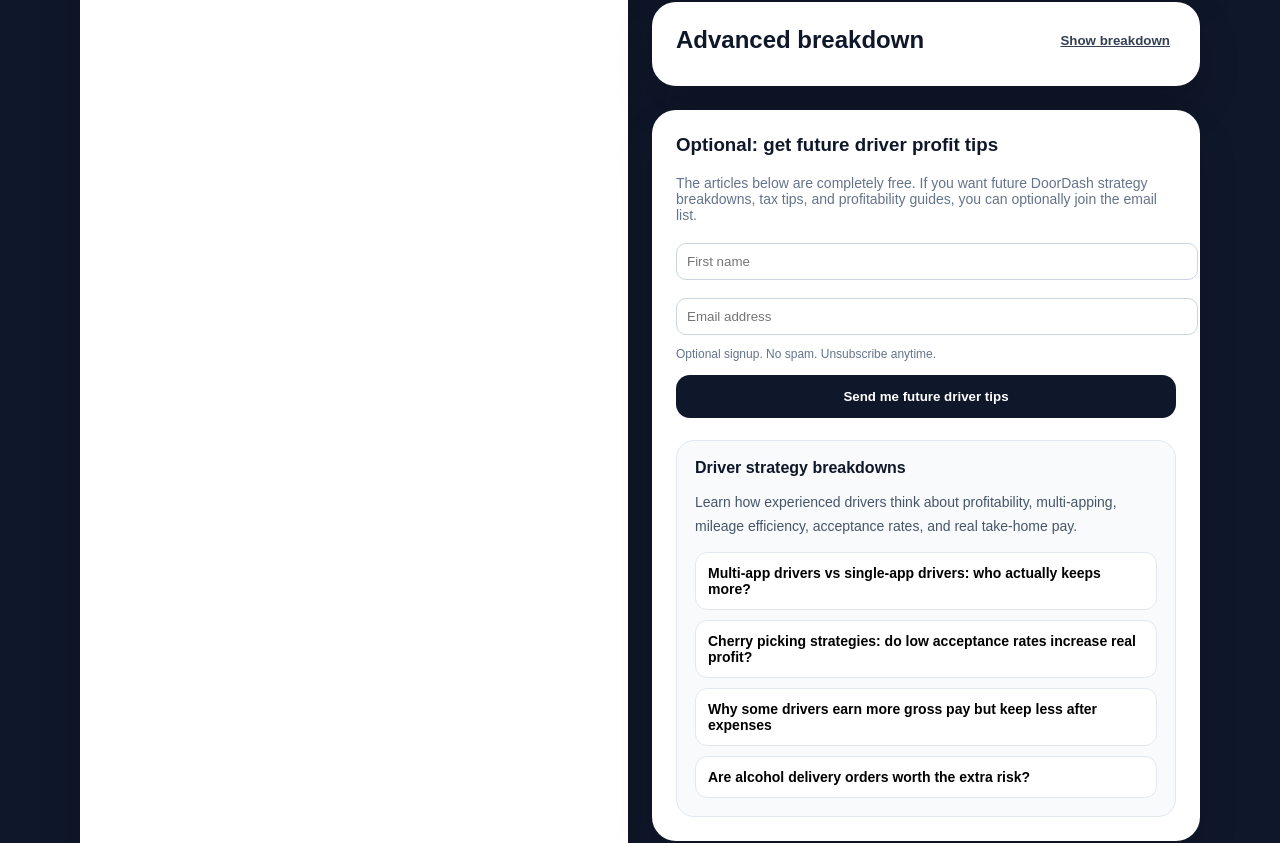
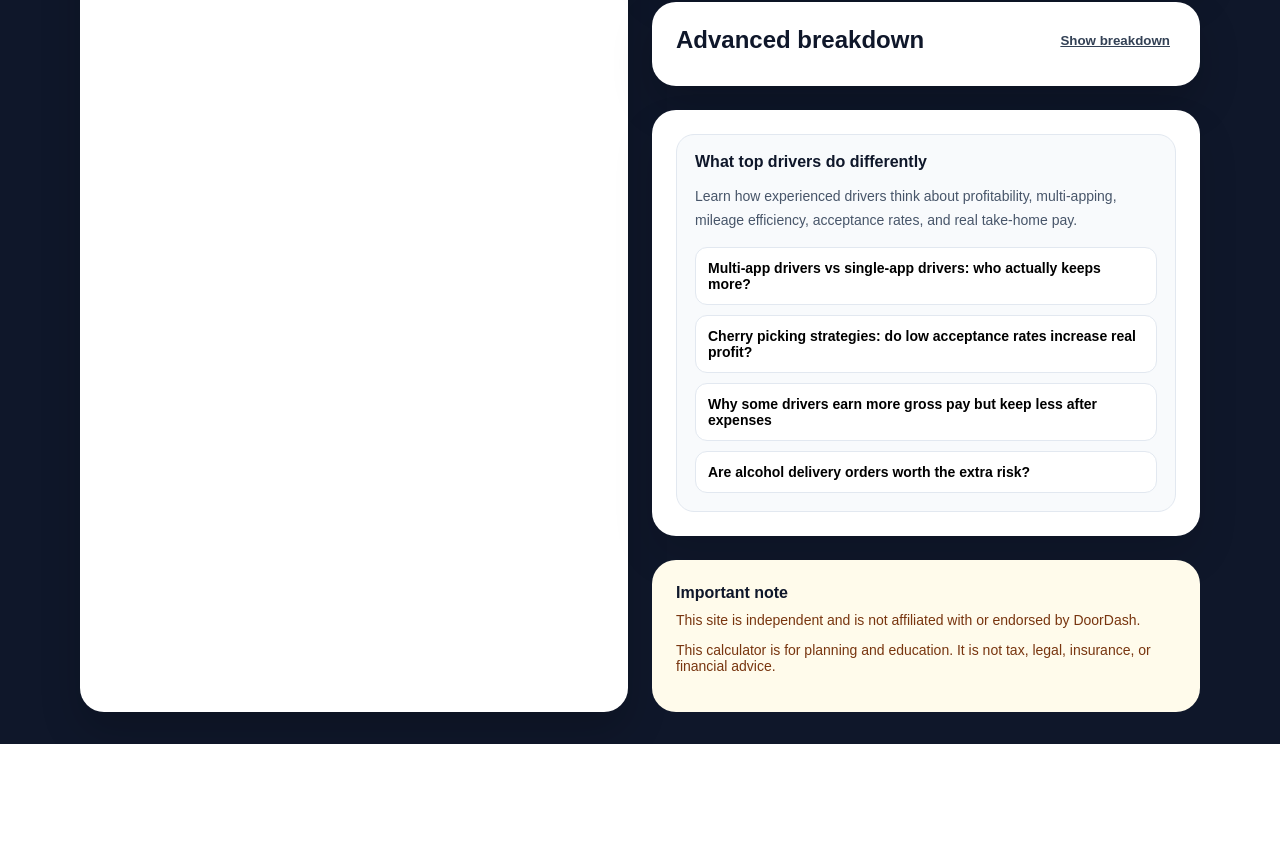
Before and after one commit to ed-crypto/profit-per-mile, a React (Vite) app: page / in a window 1280 px wide. Shown: the part 770-1613 px from the top of the page. After the commit the page ends 1514 px from the top, so only its background shows below. Built offline with nearby package versions, Linux system fonts and the light colour scheme.

Commit message:
update heading

```diff
--- a/src/App.jsx
+++ b/src/App.jsx
@@ -569,23 +569,9 @@ export default function DoorDashProfitCalculator() {
                 </div>
               )}
             </div>
-
             <div style={{ background: "white", borderRadius: "24px", padding: "24px", marginTop: "24px", boxShadow: "0 20px 40px rgba(0,0,0,0.12)" }}>
-              <h3 style={{ marginTop: 0 }}>Optional: get future driver profit tips</h3>
-              <p style={{ color: "#64748b", fontSize: "14px" }}>
-                The articles below are completely free. If you want future DoorDash strategy breakdowns, tax tips, and profitability guides, you can optionally join the email list.
-              </p>
-              <div style={{ display: "grid", gap: "12px", marginTop: "14px" }}>
-                <input type="text" placeholder="First name" style={inputStyle} />
-                <input type="email" placeholder="Email address" style={inputStyle} />
-                <div style={{ fontSize: "12px", color: "#64748b", marginBottom: "2px" }}>Optional signup. No spam. Unsubscribe anytime.</div>
-                <button style={{ background: "#0f172a", color: "white", border: 0, borderRadius: "14px", padding: "14px", fontWeight: 700, cursor: "pointer" }}>
-                  Send me future driver tips
-                </button>
-              </div>
-
-              <div style={{ marginTop: "22px", background: "#f8fafc", borderRadius: "18px", padding: "18px", border: "1px solid #e2e8f0" }}>
-                <strong style={{ display: "block", marginBottom: "10px" }}>Driver strategy breakdowns</strong>
+              <div style={{ background: "#f8fafc", borderRadius: "18px", padding: "18px", border: "1px solid #e2e8f0" }}>
+                <strong style={{ display: "block", marginBottom: "10px" }}>What top drivers do differently</strong>
                 <p style={{ fontSize: "14px", color: "#475569", lineHeight: 1.7, marginBottom: "14px" }}>
                   Learn how experienced drivers think about profitability, multi-apping, mileage efficiency, acceptance rates, and real take-home pay.
                 </p>
```
